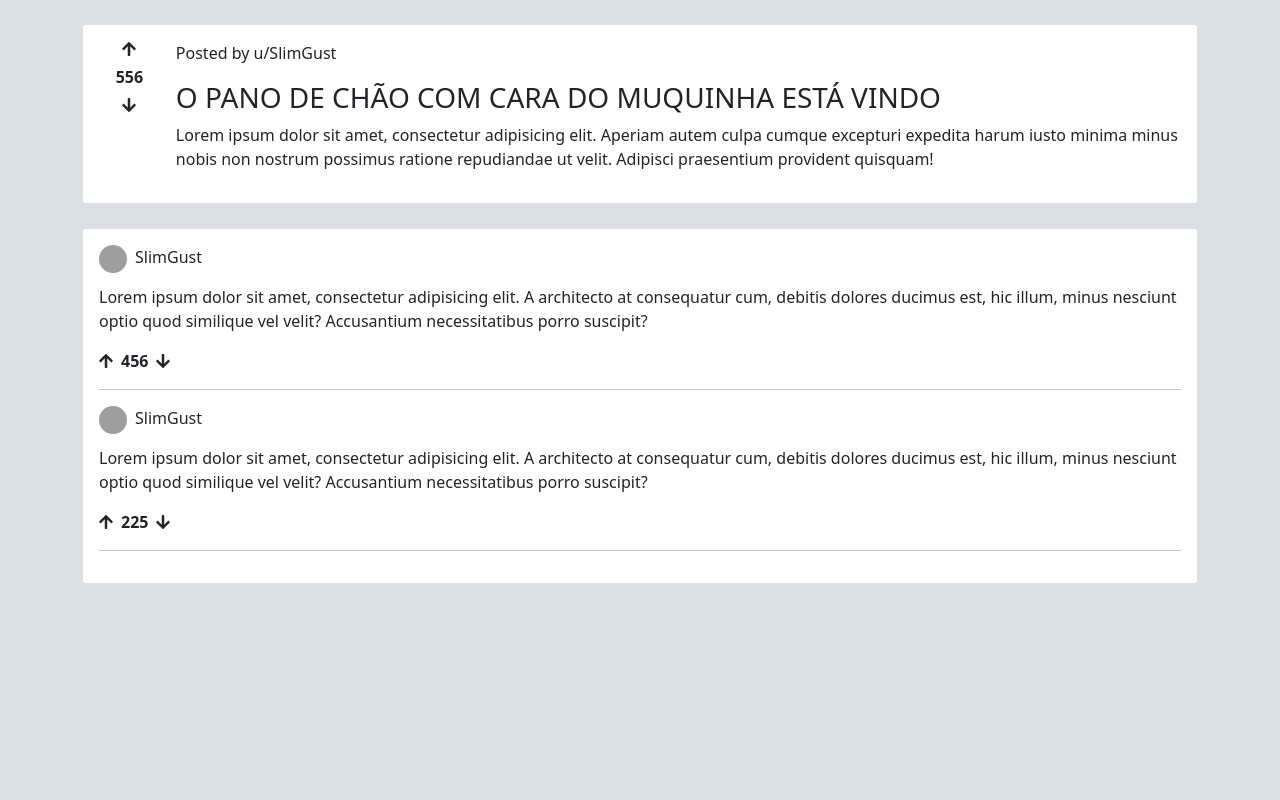
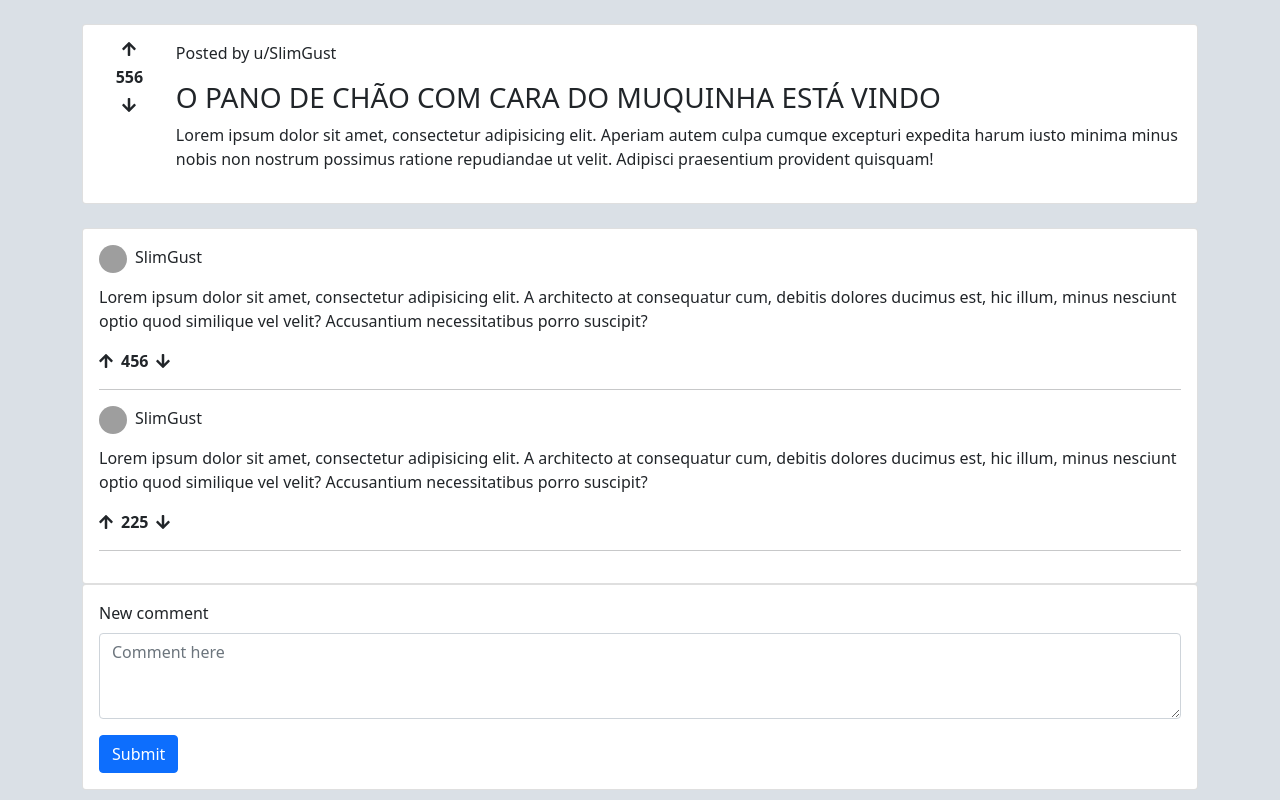
Before and after one commit to marcelolima381/app-reddit, a React (Create React App) app: page /thread/1 in a window 1280 px wide. Built offline with nearby package versions, Linux system fonts and the light colour scheme; grey boxes are pictures that could not be loaded.

Commit message:
reupdate commits

```diff
--- a/package.json
+++ b/package.json
@@ -34,6 +34,7 @@
     "react": "^17.0.2",
     "react-bootstrap": "^2.0.2",
     "react-dom": "^17.0.2",
+    "react-hook-form": "^7.22.5",
     "react-html-props": "^1.0.32",
     "react-query": "^3.34.7",
     "react-router": "^6.0.2",
--- a/src/pages/thread-detail/index.tsx
+++ b/src/pages/thread-detail/index.tsx
@@ -1,24 +1,60 @@
 import { Fragment, ReactElement } from 'react';
-import { Card, Col, Container, Row, Spinner } from 'react-bootstrap';
+import {
+  Button,
+  Card,
+  Col,
+  Container,
+  Form,
+  Row,
+  Spinner,
+} from 'react-bootstrap';
+import { SubmitHandler, useForm } from 'react-hook-form';
 import { useQuery, useQueryClient } from 'react-query';
+import { Updater } from 'react-query/types/core/utils';
 
 import { Identifiers, RedditService } from '../../common/services';
-import { IComment } from '../../common/types';
+import { IComment, IThread } from '../../common/types';
 import Comment from '../../components/comment';
 import RequestError from '../../components/request-error';
 import Thread from '../../components/thread';
 
+type Inputs = {
+  comment: string;
+};
+
 function ThreadDetail(): ReactElement {
+  const {
+    register,
+    handleSubmit,
+    formState: { errors },
+  } = useForm<Inputs>();
   const queryClient = useQueryClient();
   const queryThread = useQuery(Identifiers.GET_THREAD, () =>
     RedditService.getThread()
   );
+  const querySucessStatus = queryThread.isSuccess && queryThread.isFetched;
+  const onSubmit: SubmitHandler<Inputs> = (newCommentForm) => {
+    queryClient.setQueryData<IThread>(Identifiers.GET_THREAD, (oldData: IThread | undefined): IThread => {
+      if (querySucessStatus && oldData) {
+        oldData.comments.push({
+          id: Math.random(),
+          author: queryThread.data.author,
+          imageUrl:
+            'https://www.redditstatic.com/avatars/defaults/v2/avatar_default_1.png',
+          content: newCommentForm.comment,
+          upvotes: 0,
+        });
+      }
+
+      return oldData as IThread;
+    });
+  };
 
   if (queryThread.isLoading) {
     return <Spinner animation="border" />;
   }
 
-  if (queryThread.isSuccess && queryThread.isFetched) {
+  if (querySucessStatus) {
     return (
       <Container className="thread">
         <Row>
@@ -36,6 +72,35 @@ function ThreadDetail(): ReactElement {
                     <hr />
                   </Fragment>
                 ))}
+              </Card.Body>
+            </Card>
+          </Col>
+        </Row>
+        <Row>
+          <Col className="d-flex flex-row gap-2" xs={12}>
+            <Card className="w-100">
+              <Card.Body>
+                <Form onSubmit={handleSubmit(onSubmit)}>
+                  <Form.Group className="mb-3" controlId="comment">
+                    <Form.Label>New comment</Form.Label>
+                    <Form.Control
+                      as="textarea"
+                      placeholder="Comment here"
+                      rows={3}
+                      type="text"
+                      {...register('comment', { required: true })}
+                    />
+                    {errors.comment && (
+                      <Form.Text id="passwordHelpBlock" muted>
+                        The comment field is empty. Please fill it to be able to
+                        submit.
+                      </Form.Text>
+                    )}
+                  </Form.Group>
+                  <Button type="submit" variant="primary">
+                    Submit
+                  </Button>
+                </Form>
               </Card.Body>
             </Card>
           </Col>
```
Also changed, not shown: 1 other file (tests, documents, lock files or other folders).
